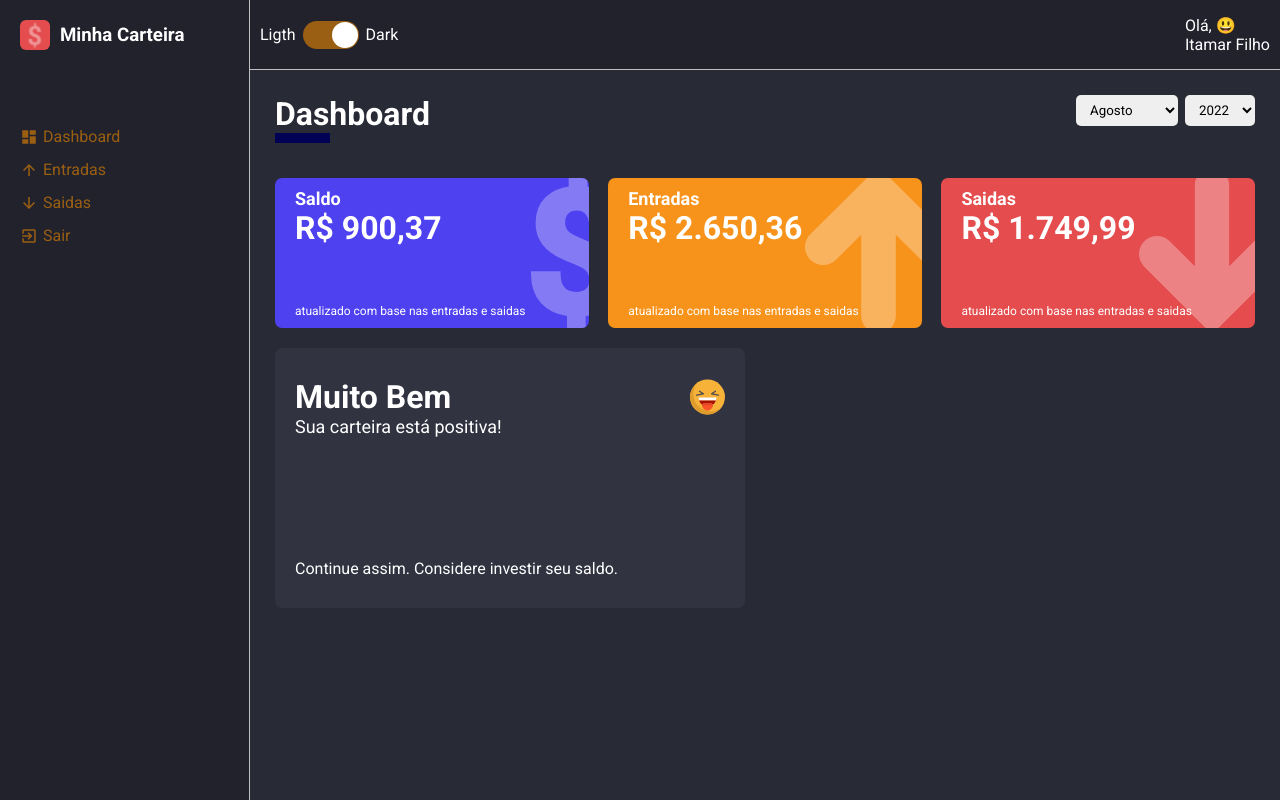
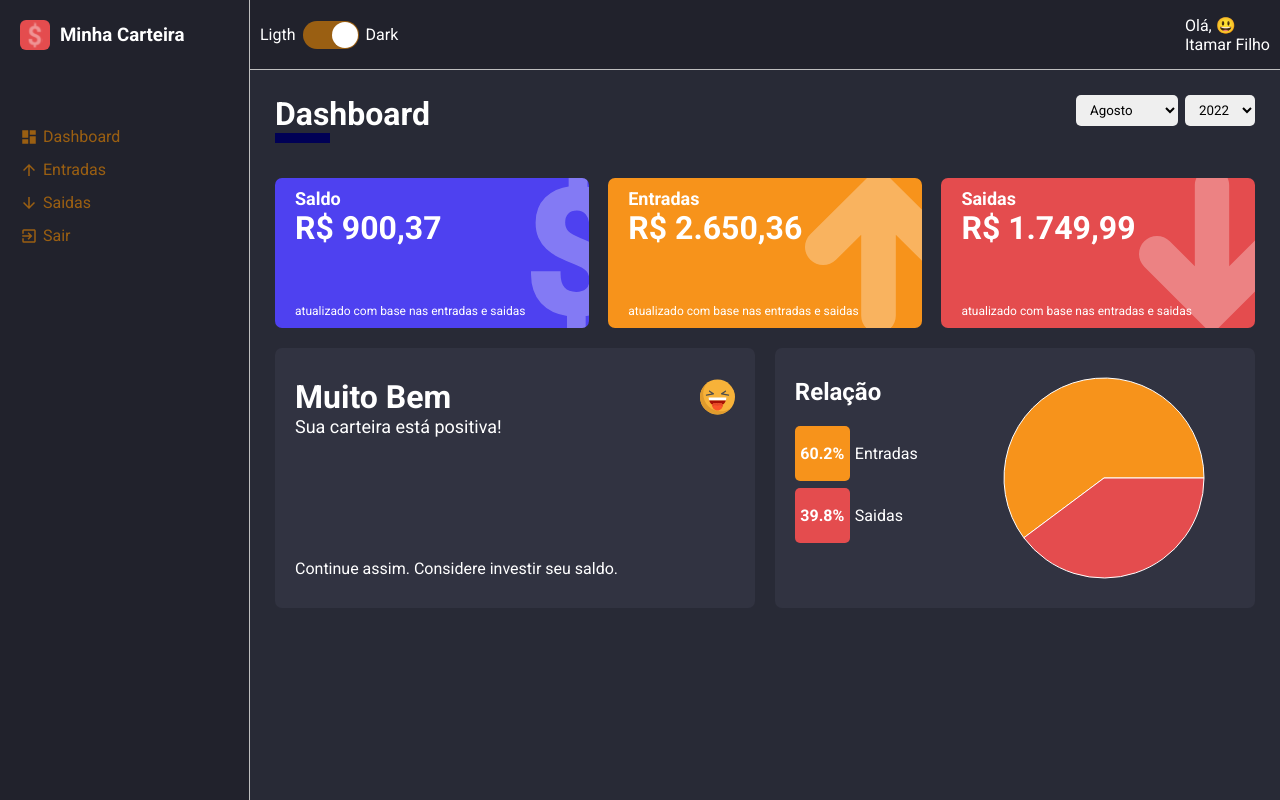
Before and after one commit to JrItamarJr/minha-carteira, a React (Vite) app: page /dashboard in a window 1280 px wide. Built offline with nearby package versions, Linux system fonts and the light colour scheme.

Commit message:
dashboard piechart update

```diff
--- a/package.json
+++ b/package.json
@@ -9,6 +9,7 @@
   },
   "dependencies": {
     "@types/react-countup": "^4.3.1",
+    "@types/recharts": "^1.8.23",
     "@types/styled-components": "^5.1.25",
     "react": "^18.0.0",
     "react-countup": "^6.3.0",
@@ -18,6 +19,7 @@
     "react-router-dom": "^6.3.0",
     "react-select": "^5.4.0",
     "react-switch": "^7.0.0",
+    "recharts": "^2.1.13",
     "styled-components": "^5.3.5",
     "uuidv4": "^6.2.13"
   },
--- a/src/components/Content/index.tsx
+++ b/src/components/Content/index.tsx
@@ -5,14 +5,12 @@
     children?: React.ReactNode
 };
 
-
 const Content: React.FC<Props> = ({ children }) => {
     return (
         <Container>
             {children}
         </Container>
     );
-
 }
 
 export default Content;
--- a/src/components/MessageBox/styles.ts
+++ b/src/components/MessageBox/styles.ts
@@ -2,7 +2,7 @@
 
 export const Container = styled.div`
 
-    width: 48%;
+    width: 49%;
     height: 260px;
 
     background-color: ${props => props.theme.colors.tertiary};
--- /dev/null
+++ b/src/components/PieChartBox/index.tsx
@@ -0,0 +1,61 @@
+import React from "react";
+
+import {
+    PieChart,
+    Pie,
+    ResponsiveContainer,
+    Cell,
+} from 'recharts'
+
+import {
+    Container,
+    SideLeft,
+    LegendContainer,
+    Legend,
+    SideRight
+} from "./styles";
+
+interface IPieChartProps {
+    data: {
+        name: string,
+        value: number,
+        percent: number,
+        color: string,
+    }[];
+}
+
+const COLORS = ['#0088FE', '#00C49F', '#FFBB28', '#FF8042'];
+
+const PieChartBox: React.FC<IPieChartProps> = ({ data }) => (
+    <Container>
+        <SideLeft>
+            <h2>Relação</h2>
+            <LegendContainer>
+                {
+                    data.map(indicador => (
+                        <Legend key={indicador.name} color={indicador.color}>
+                            <div>{indicador.percent}%</div>
+                            <span>{indicador.name}</span>
+                        </Legend>
+                    ))
+                }
+            </LegendContainer>
+        </SideLeft>
+        <SideRight>
+            <ResponsiveContainer>
+                <PieChart>
+                    <Pie data={data} dataKey="percent" >
+
+                        {
+                            data.map((indicador) => (
+                                <Cell name={indicador.name} key={indicador.name} fill={indicador.color} />
+                            ))
+                        }
+                    </Pie>
+                </PieChart>
+            </ResponsiveContainer>
+        </SideRight>
+    </Container>
+);
+
+export default PieChartBox;
--- /dev/null
+++ b/src/components/PieChartBox/styles.ts
@@ -0,0 +1,85 @@
+import styled from "styled-components";
+
+interface ILegendProps {
+    color: string;
+}
+
+export const Container = styled.div`
+    width: 49%;
+    height: 260px;
+
+    margin: 10px 0;
+
+    background-color: ${props => props.theme.colors.tertiary};
+    color: ${props => props.theme.colors.white};
+
+    display: flex;
+
+    border-radius: 7px;
+`;
+
+export const SideLeft = styled.div`
+    padding: 30px 20px;
+
+    > h2 {
+        margin-bottom: 20px;
+    }
+`;
+
+export const LegendContainer = styled.ul`
+    list-style: none;
+
+    height: 175px;
+    padding-right: 15px;
+
+    overflow-y: scroll;
+
+    ::-webkit-scrollbar {
+        width: 10px;
+    }
+
+    ::-webkit-scrollbar-thumb {
+        background-color: ${props => props.theme.colors.primary};
+        border-radius: 10px;
+    }
+
+    ::-webkit-scrollbar-track {
+        background-color: ${props => props.theme.colors.tertiary};
+        border-radius: 10px;
+    }
+`;
+
+export const Legend = styled.li<ILegendProps>`
+    display: flex;
+    align-items: center;
+
+    margin-bottom: 7px;
+
+    > div {
+        background-color: ${props => props.color};
+
+        width: 55px;
+        height: 55px;
+
+        border-radius: 5px;
+
+        font-size: 16px;
+        text-align: center;
+        font-weight: bold;
+
+        line-height: 55px;
+     }
+
+    > span {
+        margin-left: 5px;
+    }
+
+
+`;
+
+export const SideRight = styled.main`
+    display: flex;
+    flex: 1;
+    justify-content: center;
+
+`;
--- a/src/components/SelectInput/index.tsx
+++ b/src/components/SelectInput/index.tsx
@@ -1,12 +1,12 @@
 import React, { ReactNode } from "react";
 import { Container } from "./styles";
+import createID from '../../utils/createID';
 
 interface iSelectInputProps {
     options: {
         value: string | number;
         label: string | number;
     }[],
-
     onChange(event: React.ChangeEvent<HTMLSelectElement>): void | undefined;
     defaultValue?: string | number;
 }
@@ -22,8 +22,7 @@
             <select onChange={onChange} defaultValue={defaultValue} >
                 {
                     options.map(option => (
-
-                        <option value={option.value}>{option.label} </option>
+                        <option key={createID()} value={option.value}>{option.label} </option>
                     ))
                 }
             </select>
--- a/src/pages/Dashborad/index.tsx
+++ b/src/pages/Dashborad/index.tsx
@@ -5,6 +5,7 @@
 import createID from '../../utils/createID';
 import WalletBox from '../../components/WalletBox';
 import MessageBox from "../../components/MessageBox";
+import PieChartBox from "../../components/PieChartBox";
 
 import listMonths from '../../utils/months'
 import expanses from '../../repositories/expenses'
@@ -18,20 +19,11 @@
     Container,
     Content
 } from "./styles";
-import { MdDescription } from "react-icons/md";
 
 const Dashboard: React.FC = () => {
 
     const [montSelected, setMontSelected] = useState<number>(new Date().getMonth() + 1);
     const [yearSelected, setYearSelected] = useState<number>(new Date().getFullYear());
-
-
-    const options = [
-        { value: 'Itamar 01', label: 'Itamar 01' },
-        { value: 'Itamar 02', label: 'Itamar 02' },
-        { value: 'Itamar 03', label: 'Itamar 03' },
-
-    ];
 
     const years = useMemo(() => {
 
@@ -120,7 +112,7 @@
                 footerText: "Verifique seus gastos e tente cortar algumas coisas desnecessárias.",
                 icon: badImg,
             }
-        } else if (totalBalance == 0) {
+        } else if (totalBalance === 0) {
             return {
                 title: "Ufaa!",
                 description: "Neste mês, você gastou exatamente o que ganhou",
@@ -136,8 +128,32 @@
                 icon: laugImg,
             }
         }
+    }, [totalBalance]);
 
-    }, [totalBalance]);
+    const relationExpensesVersusGains = useMemo(() => {
+        const total = totalGains + totalExpenses;
+
+        const percentGains = (totalGains / total) * 100;
+        const percentExpenses = (totalExpenses / total) * 100;
+
+        const data = [
+            {
+                name: 'Entradas',
+                value: totalGains,
+                percent: Number(percentGains.toFixed(1)),
+                color: '#F7931B'
+            },
+            {
+                name: 'Saidas',
+                value: totalExpenses,
+                percent: Number(percentExpenses.toFixed(1)),
+                color: '#E44C4E'
+            },
+        ];
+
+        return data;
+
+    }, [totalGains, totalExpenses]);
 
     const handleMonthSelected = (month: string) => {
         try {
@@ -146,7 +162,6 @@
         } catch (error) {
             throw new Error('Mes selecionado é invalido')
         }
-
     };
 
     const handleYearSelected = (year: string) => {
@@ -156,7 +171,6 @@
         } catch (error) {
             throw new Error('Ano selecionado é invalido')
         }
-
     };
 
 
@@ -203,6 +217,8 @@
                         footerText={message.footerText}
                         icon={message.icon} />
 
+                    <PieChartBox data={relationExpensesVersusGains} />
+
                 </Content>
             </Container>
         </div>
```
Also changed, not shown: 1 other file (tests, documents, lock files or other folders).
